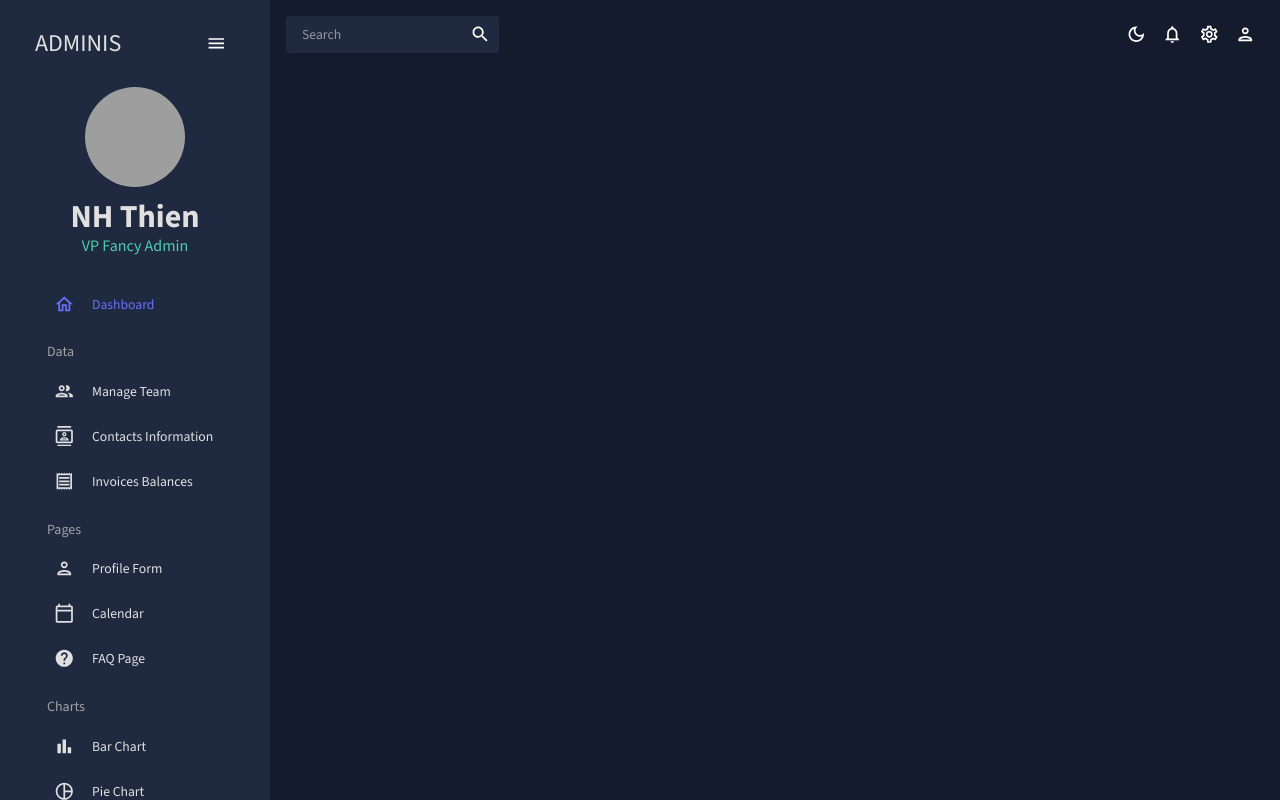
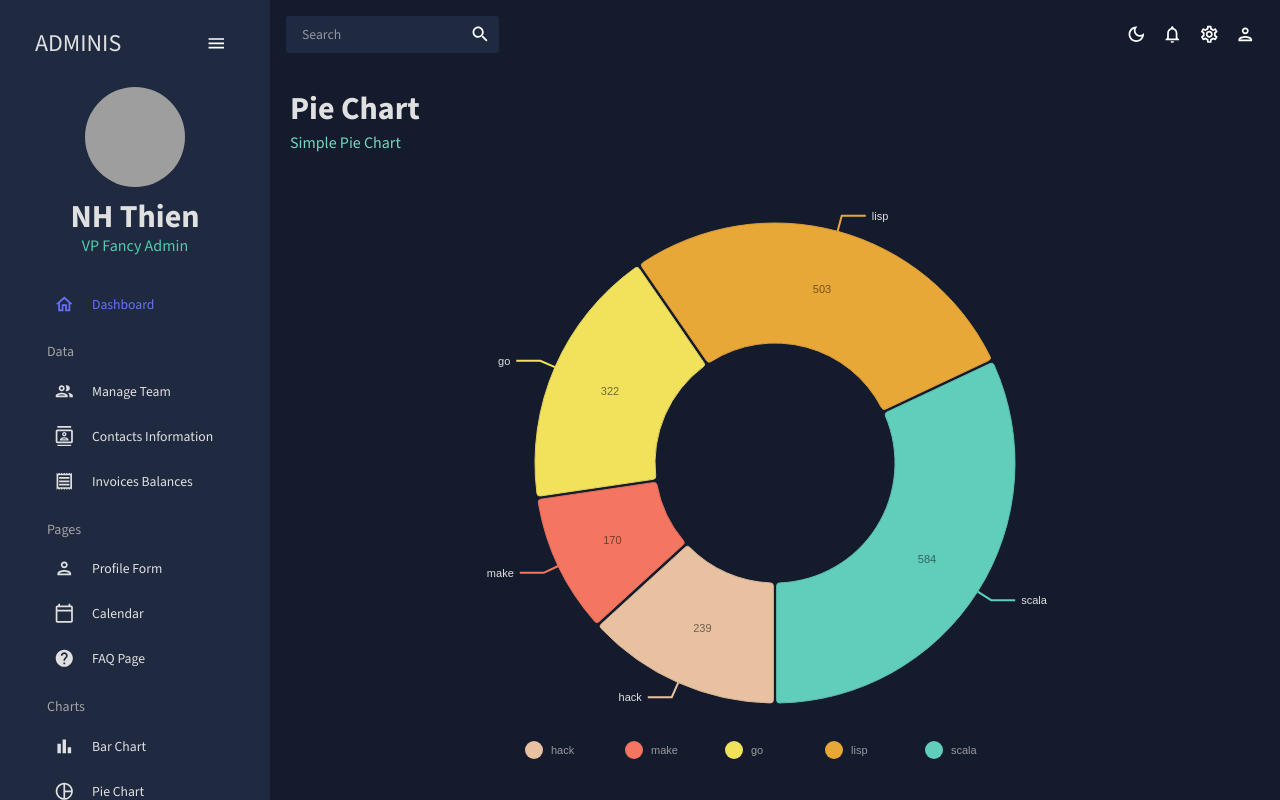
Before and after one commit to huu-thien/admin-dashboard-app-w-mui, a React (Vite) app: page /pie in a window 1280 px wide. Built offline with nearby package versions, Linux system fonts and the light colour scheme; grey boxes are pictures that could not be loaded.

Commit message:
pie chart w nivo chart

```diff
--- a/src/App.jsx
+++ b/src/App.jsx
@@ -13,8 +13,8 @@
 import Calendar from './scenes/calendar';
 import FAQ from './scenes/faq';
 import Bar from './scenes/bar';
+import Pie from './scenes/pie';
 // import Line from './scenes/line';
-// import Pie from './scenes/pie';
 // import Geography from './scenes/geography';
 
 function App() {
@@ -36,7 +36,7 @@
               <Route path="/calendar" element={<Calendar />} />
               <Route path="/faq" element={<FAQ />} />
               <Route path="/bar" element={<Bar />} />
-              {/* <Route path="/pie" element={<Pie />} /> */}
+              <Route path="/pie" element={<Pie />} />
               {/* <Route path="/line" element={<Line />} /> */}
               {/* <Route path="/geography" element={<Geography />} /> */}
             </Routes>
--- /dev/null
+++ b/src/components/PieChart.jsx
@@ -0,0 +1,107 @@
+import { ResponsivePie } from '@nivo/pie';
+import { useTheme } from '@mui/material';
+import { mockPieData as data } from '../data/MockData';
+import { tokens } from '../theme';
+
+const PieChart = () => {
+  const theme = useTheme();
+  const colors = tokens(theme.palette.mode);
+  return (
+    <ResponsivePie
+      data={data}
+      theme={{
+        axis: {
+          domain: {
+            line: {
+              stroke: colors.grey[100],
+            },
+          },
+          legend: {
+            text: {
+              fill: colors.grey[100],
+            },
+          },
+          ticks: {
+            line: {
+              stroke: colors.grey[100],
+              strokeWidth: 1,
+            },
+          },
+        },
+        legends: {
+          text: {
+            fill: colors.grey[100],
+          },
+        },
+      }}
+      margin={{ top: 40, right: 80, bottom: 80, left: 80 }}
+      startAngle={-180}
+      innerRadius={0.5}
+      padAngle={0.7}
+      cornerRadius={3}
+      activeOuterRadiusOffset={8}
+      borderWidth={1}
+      borderColor={{
+        from: 'color',
+        modifiers: [['darker', 0.2]],
+      }}
+      arcLinkLabelsSkipAngle={10}
+      arcLinkLabelsTextColor={colors.grey[100]}
+      arcLinkLabelsThickness={2}
+      arcLinkLabelsColor={{ from: 'color' }}
+      arcLabelsSkipAngle={10}
+      arcLabelsTextColor={{
+        from: 'color',
+        modifiers: [['darker', 2]],
+      }}
+      defs={[
+        {
+          id: 'dots',
+          type: 'patternDots',
+          background: 'inherit',
+          color: 'rgba(255, 255, 255, 0.3)',
+          size: 4,
+          padding: 1,
+          stagger: true,
+        },
+        {
+          id: 'lines',
+          type: 'patternLines',
+          background: 'inherit',
+          color: 'rgba(255, 255, 255, 0.3)',
+          rotation: -45,
+          lineWidth: 6,
+          spacing: 10,
+        },
+      ]}
+
+      legends={[
+        {
+          anchor: 'bottom',
+          direction: 'row',
+          justify: false,
+          translateX: 0,
+          translateY: 56,
+          itemsSpacing: 0,
+          itemWidth: 100,
+          itemHeight: 18,
+          itemTextColor: '#999',
+          itemDirection: 'left-to-right',
+          itemOpacity: 1,
+          symbolSize: 18,
+          symbolShape: 'circle',
+          effects: [
+            {
+              on: 'hover',
+              style: {
+                itemTextColor: '#000',
+              },
+            },
+          ],
+        },
+      ]}
+    />
+  );
+};
+
+export default PieChart;
--- /dev/null
+++ b/src/scenes/pie/index.jsx
@@ -0,0 +1,16 @@
+import { Box } from '@mui/material';
+import Header from '../../components/Header';
+import PieChart from '../../components/PieChart';
+
+const Pie = () => {
+  return (
+    <Box m="20px">
+      <Header title="Pie Chart" subtitle="Simple Pie Chart" />
+      <Box height="75vh">
+        <PieChart />
+      </Box>
+    </Box>
+  );
+};
+
+export default Pie;
```
